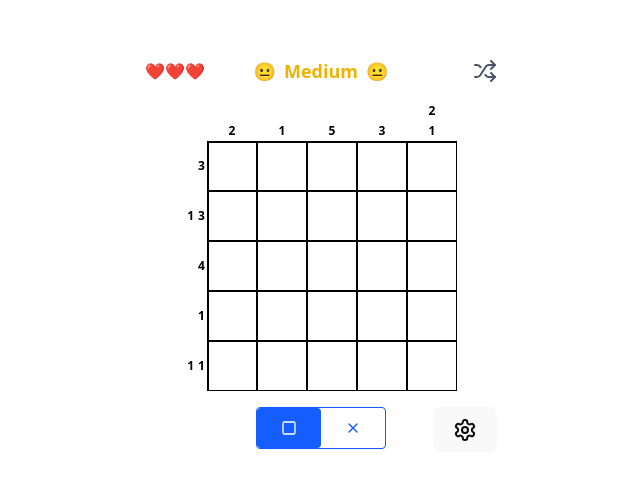
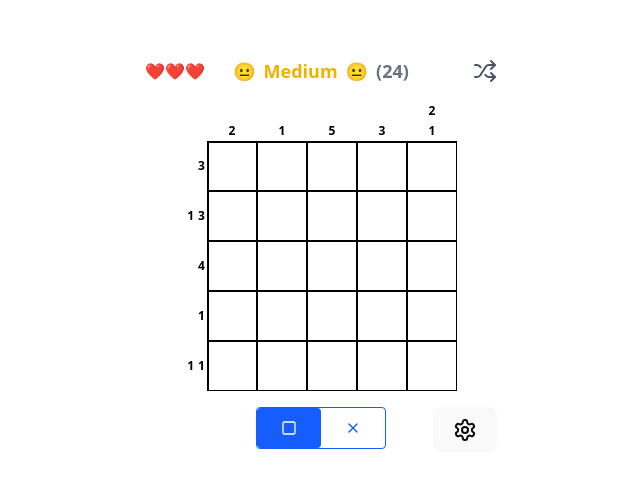
Before and after one commit to okanaslan/puzzle-fe, a React (Vite) app: page / in a window 1280 px wide. Shown: the part 155-642 px from the top of the page, without its empty margins (319-959 px from the left). Built offline with nearby package versions, Linux system fonts and the light colour scheme.

Commit message:
Add score point to the UI

```diff
--- a/src/pages/game-components/top-bar.tsx
+++ b/src/pages/game-components/top-bar.tsx
@@ -42,6 +42,7 @@ export function TopBar() {
         <span>{emoji}</span>
         <span>{`${text}`}</span>
         <span>{emoji}</span>
+        <span className="text-gray-500">({score})</span>
       </div>
       <div className="flex flex-row items-center gap-4 absolute right-4">
         <Shuffle
```
